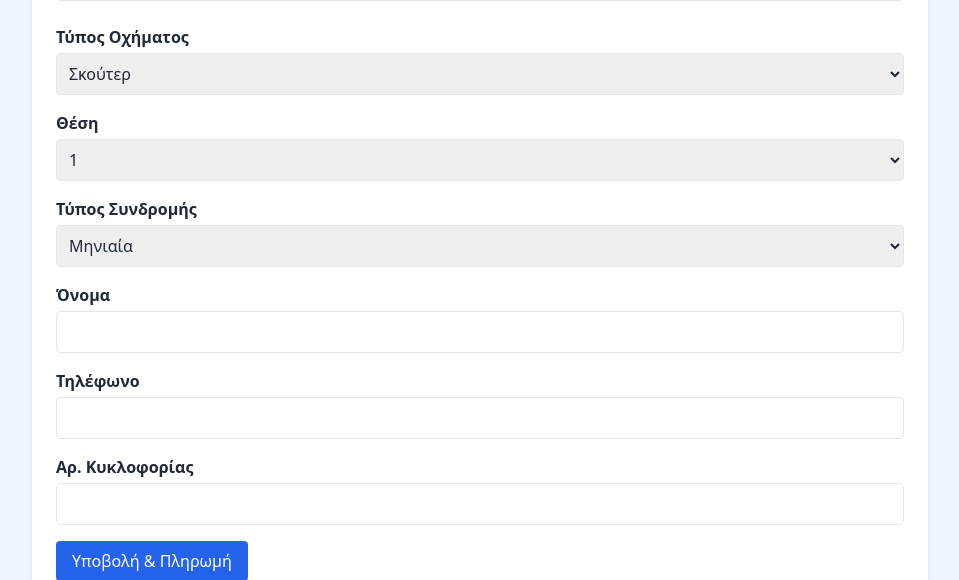
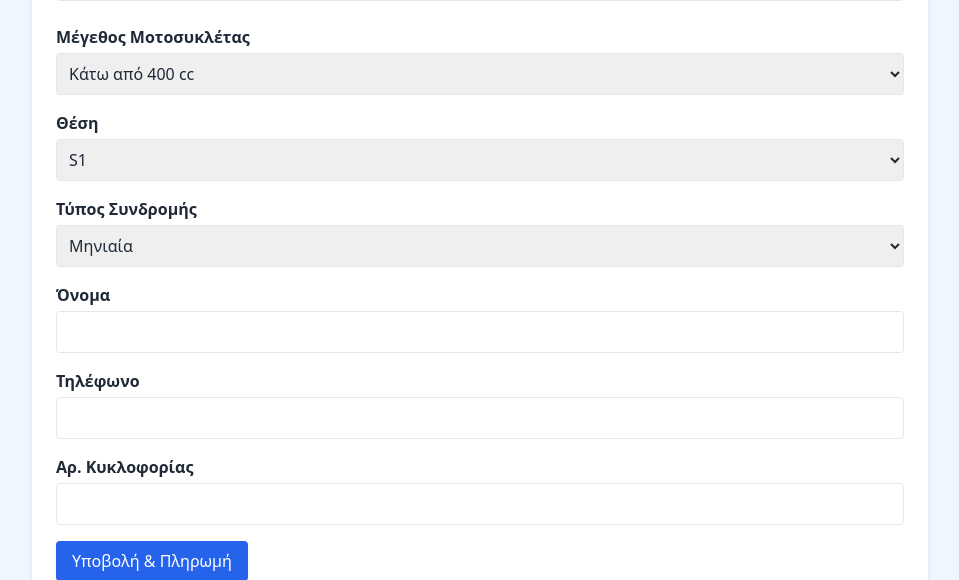
Before and after one commit to TalTuchman/parking-reservation-app, a Flask app: template templates/index.html in a window 1280 px wide. Shown: the part 798-1378 px from the top of the page, without its empty margins (160-1119 px from the left). Run offline with Flask 3, Linux system fonts and the light colour scheme; the template is opened without the code that fills it: most values are stand-ins (such as "Sample title", 1, 10 or a date in 2020); some libraries are stand-ins or nearby versions.

Commit message:
new reservation logic to index.html

```diff
--- a/templates/index.html
+++ b/templates/index.html
@@ -25,15 +25,19 @@
 
     <!-- Reservation Form -->
     <form method="POST" action="/" class="mt-6 space-y-4">
+      <!-- Motorcycle Size -->
       <div>
         <label class="block mb-1 font-semibold">
-          {% if lang == 'en' %}Vehicle Type{% else %}Τύπος Οχήματος{% endif %}
+          {% if lang == 'en' %}Motorcycle Size{% else %}Μέγεθος Μοτοσυκλέτας{% endif %}
         </label>
-        <select id="vehicle" name="vehicle" class="w-full border rounded p-2" onchange="updateSpots()">
-          <option value="Scooter">{% if lang == 'en' %}Scooter{% else %}Σκούτερ{% endif %}</option>
-          <option value="Motorcycle">{% if lang == 'en' %}Motorcycle{% else %}Μοτοσυκλέτα{% endif %}</option>
+        <select id="size" name="size" required onchange="updateSpots(); updatePrice();"
+          class="w-full border rounded p-2">
+          <option value="small">{% if lang == 'en' %}Below 400 cc{% else %}Κάτω από 400 cc{% endif %}</option>
+          <option value="medium">400 cc – 1000 cc</option>
+          <option value="large">{% if lang == 'en' %}Above 1000 cc{% else %}Πάνω από 1000 cc{% endif %}</option>
         </select>
       </div>
+
 
       <div>
         <label class="block mb-1 font-semibold">
@@ -48,7 +52,7 @@
         </label>
         <select name="duration" class="w-full border rounded p-2">
           <option value="monthly">{% if lang == 'en' %}Monthly{% else %}Μηνιαία{% endif %}</option>
-          <option value="yearly">{% if lang == 'en' %}Yearly{% else %}Ετήσια{% endif %}</option>
+          <option value="yearly">{% if lang == 'en' %}Yearly (10 % discount){% else %}Ετήσια (10 % έκπτωση){% endif %}</option>
         </select>
       </div>
 
@@ -80,19 +84,45 @@
   </div>
 
   <script>
+  // new spot pools
+    const spotOptions = {
+      small : ["S1","S2","S3","S4"],
+      medium: Array.from({length:19},(_,i)=>`M${i+1}`),
+      large : Array.from({length:23},(_,i)=>`B${i+1}`)
+    };
+
+    const unavailableSpots = {{ unavailable_spots | tojson }};
+
     function updateSpots() {
-      const vehicle = document.getElementById('vehicle').value;
-      const spotSelect = document.getElementById('spot');
-      let range = vehicle === 'Scooter' ? [1, 18] : [19, 60];
-      spotSelect.innerHTML = "";
-      for (let i = range[0]; i <= range[1]; i++) {
-        const option = document.createElement("option");
-        option.value = i;
-        option.innerText = i;
-        spotSelect.appendChild(option);
-      }
+      const size = document.getElementById('size').value;
+      let pool = spotOptions[size].filter(s => !unavailableSpots.includes(s));
+      if (!pool.length && size==="small")  pool = spotOptions.medium.filter(s=>!unavailableSpots.includes(s));
+      if (!pool.length && size==="medium") pool = spotOptions.large.filter(s=>!unavailableSpots.includes(s));
+      const sel = document.getElementById('spot');
+      sel.innerHTML = '';
+      pool.forEach(id => {
+        const o = document.createElement('option');
+        o.value = id; o.textContent = id;
+        sel.appendChild(o);
+      });
     }
-    window.onload = updateSpots;
+
+    function updatePrice() {
+      const size = document.getElementById('size').value;
+      const dur = document.getElementById('duration').value;
+      let price = 0;
+      if (size==="small")   price = dur==="monthly"?35:378;
+      if (size==="medium")  price = dur==="monthly"?45:486;
+      if (size==="large")   price = dur==="monthly"?50:540;
+      document.getElementById('price').textContent =
+        `Τελική τιμή / Final Price: €${price}`;
+    }
+
+    window.addEventListener('DOMContentLoaded', () => {
+      updateSpots();
+      updatePrice();
+    });
   </script>
+
 </body>
 </html>
```
